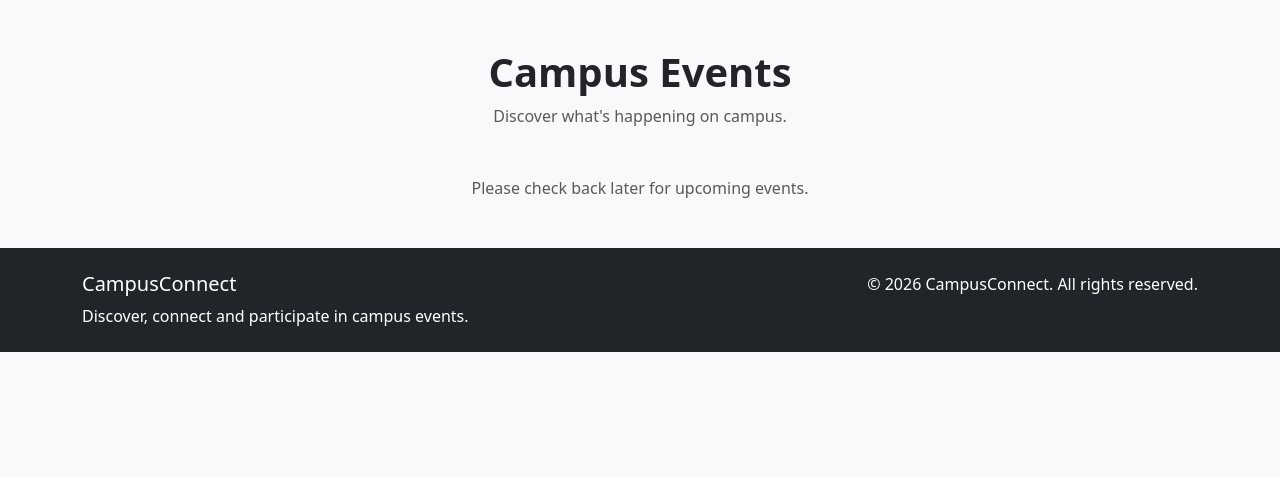
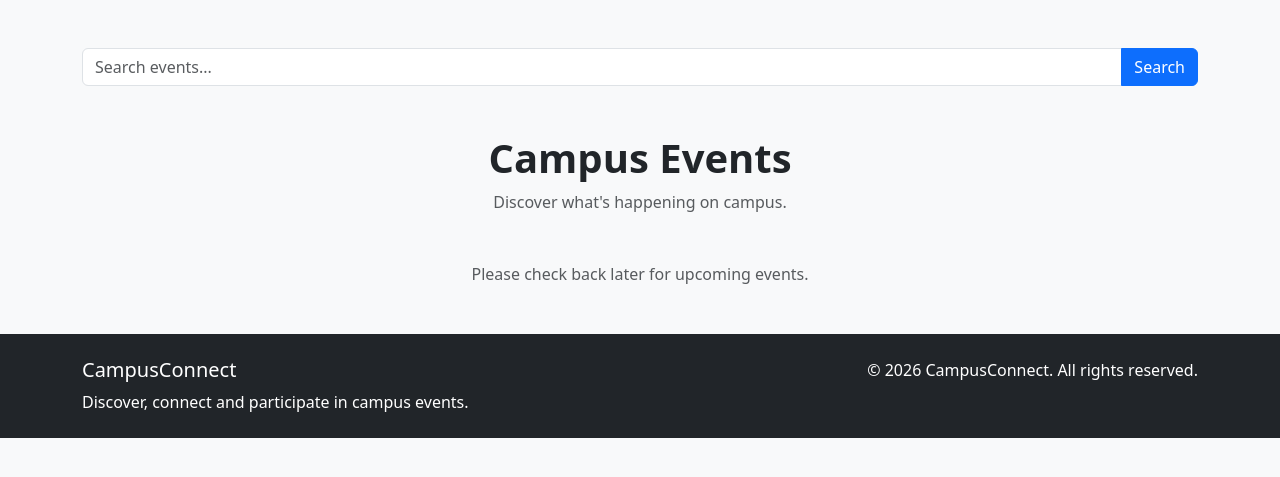
Before and after one commit to jmichael2025/Framework, a Django app: page /events/ in a window 1280 px wide. Shown: the part 56-533 px from the top of the page. Run offline with Django 5.2, Linux system fonts and the light colour scheme; data that the repository does not hold is empty; parts of the project's set-up code (start-up, migrations or seed data) failed here and were passed over.

Commit message:
Complete event registration and dashboard features
Add event registration and cancellation, prevent duplicate registrations, display created and registered events on the dashboard, add event attendee information with creator-only access, fix authentication and login flow, and add event search functionality.

```diff
--- a/events/templates/events/event_list.html
+++ b/events/templates/events/event_list.html
@@ -1,6 +1,23 @@
 {% extends 'events/base.html' %}
 
 {% block content %}
+<div class="container my-5">
+
+    <form method="get" class="mb-4">
+        <div class="input-group">
+
+            <input type="text"
+                   name="q"
+                   value="{{ query }}"
+                   class="form-control"
+                   placeholder="Search events...">
+
+            <button type="submit" class="btn btn-primary">
+                Search
+            </button>
+
+        </div>
+    </form>
 
 <div class="container my-5">
     <div class="text-center mb-5">
--- a/events/views.py
+++ b/events/views.py
@@ -1,3 +1,4 @@
+
 from django.shortcuts import render, redirect
 from django.contrib.auth.tokens import default_token_generator
 from django.core.mail import send_mail
@@ -6,8 +7,10 @@ from django.utils.http import urlsafe_base64_decode, urlsafe_base64_encode
 from django.utils.encoding import force_bytes
 from django.shortcuts import render, redirect, get_object_or_404
 from django.contrib.auth import get_user_model
+from django.db import models
+from django.db.models import query
 
-from.models import Event
+from.models import Event ,Registration
 from .forms import EventForm, RegisterForm
 
 
@@ -16,12 +19,50 @@ def home(request):
     return render(request, 'events/home.html', {'events': events})
 
 def event_list(request):
+    query = request.GET.get('q', '')
+
     events = Event.objects.all()
-    return render(request, 'events/event_list.html', {'events': events})
+
+    if query:
+        events = events.filter(
+            models.Q(title__icontains=query) |
+            models.Q(description__icontains=query)
+        )
+
+    return render(
+        request,
+        'events/event_list.html',
+        {
+            'events': events,
+            'query': query,
+        }
+    )
 
 def event_detail(request, event_id):
-    event = Event.objects.get(id=event_id)
-    return render(request, 'events/event_detail.html', {'event': event})
+    event = get_object_or_404(Event, id=event_id)
+
+    is_registered = False
+
+    if request.user.is_authenticated:
+        is_registered = Registration.objects.filter(
+            user=request.user,
+            event=event
+        ).exists()
+
+    attendees = None
+    if request.user == event.created_by:
+        attendees = Registration.objects.filter(event=event).select_related('user')
+
+    return render(
+        request,
+        'events/event_detail.html',
+        {
+            'event': event,
+            'is_registered': is_registered,
+            'attendees': attendees
+        }
+    )
+
 
 def create_event(request):
     if request.method == 'POST':
@@ -93,12 +134,14 @@ def verify_email(request, uidb64, token):
         return render(request, 'events/verification_failed.html')
 
 def dashboard(request):
-    events = Event.objects.filter(created_by=request.user)
+    created_events = Event.objects.filter(created_by=request.user)
+
+    registered_events = Event.objects.filter(registrations__user=request.user)
 
     return render(
         request,
         'events/dashboard.html',
-        {'events': events}
+        {'created_events': created_events, 'registered_events': registered_events}
     )
 
 def edit_event(request, event_id):
@@ -138,3 +181,27 @@ def delete_event(request, event_id):
         'events/delete_event.html',
         {'event': event}
     )
+
+def register_event(request, event_id):
+    event = get_object_or_404(Event, id=event_id)
+
+    if request.method == 'POST':
+        Registration.objects.get_or_create(
+            user=request.user,
+            event=event
+        )
+
+        return redirect('event_detail', event_id=event.id)
+
+    return redirect('event_detail', event_id=event.id)
+
+def cancel_registration(request, event_id):
+    event = get_object_or_404(Event, id=event_id)
+
+    if request.method == 'POST':
+        Registration.objects.filter(
+            user=request.user,
+            event=event
+        ).delete()
+
+    return redirect('event_detail', event_id=event.id)
```
